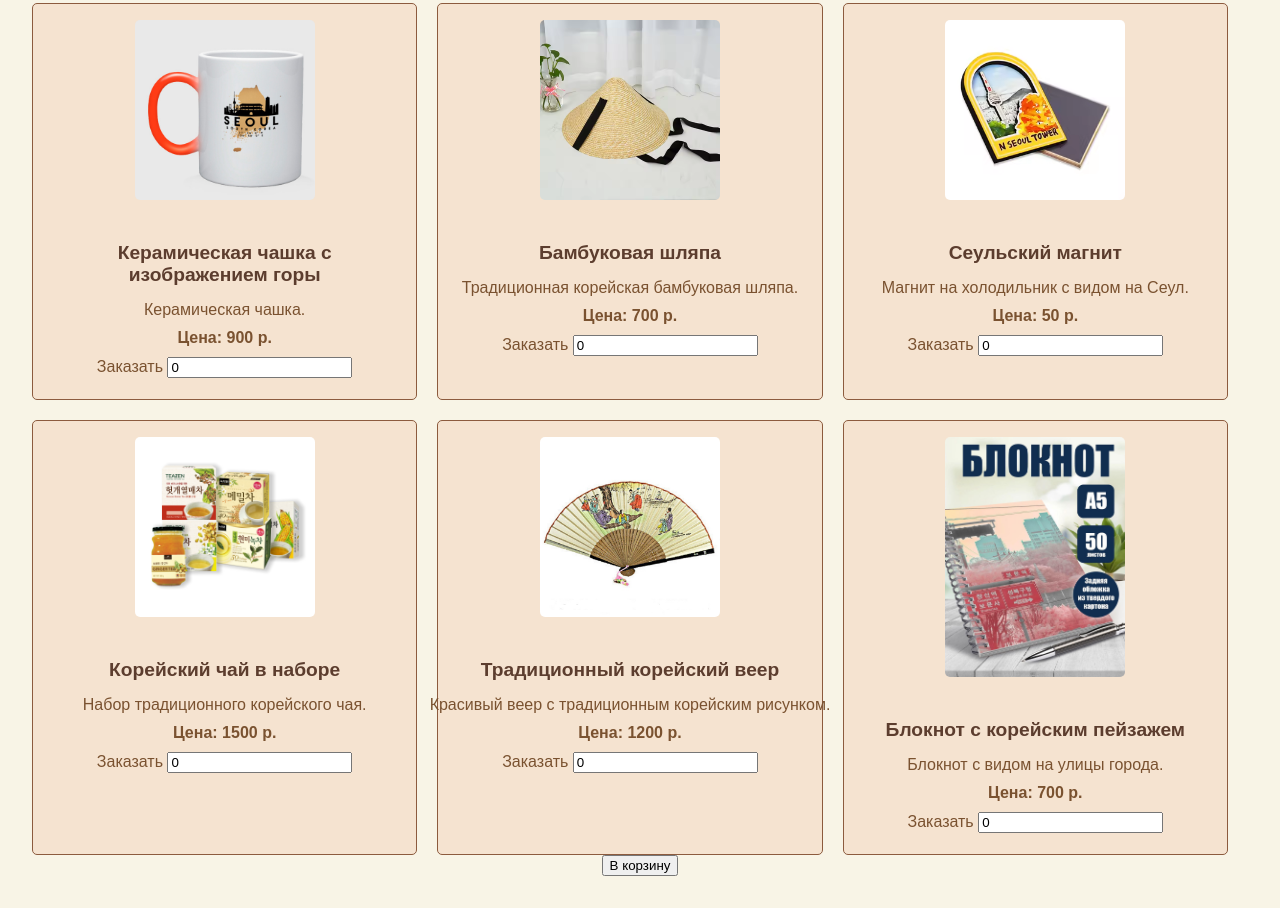
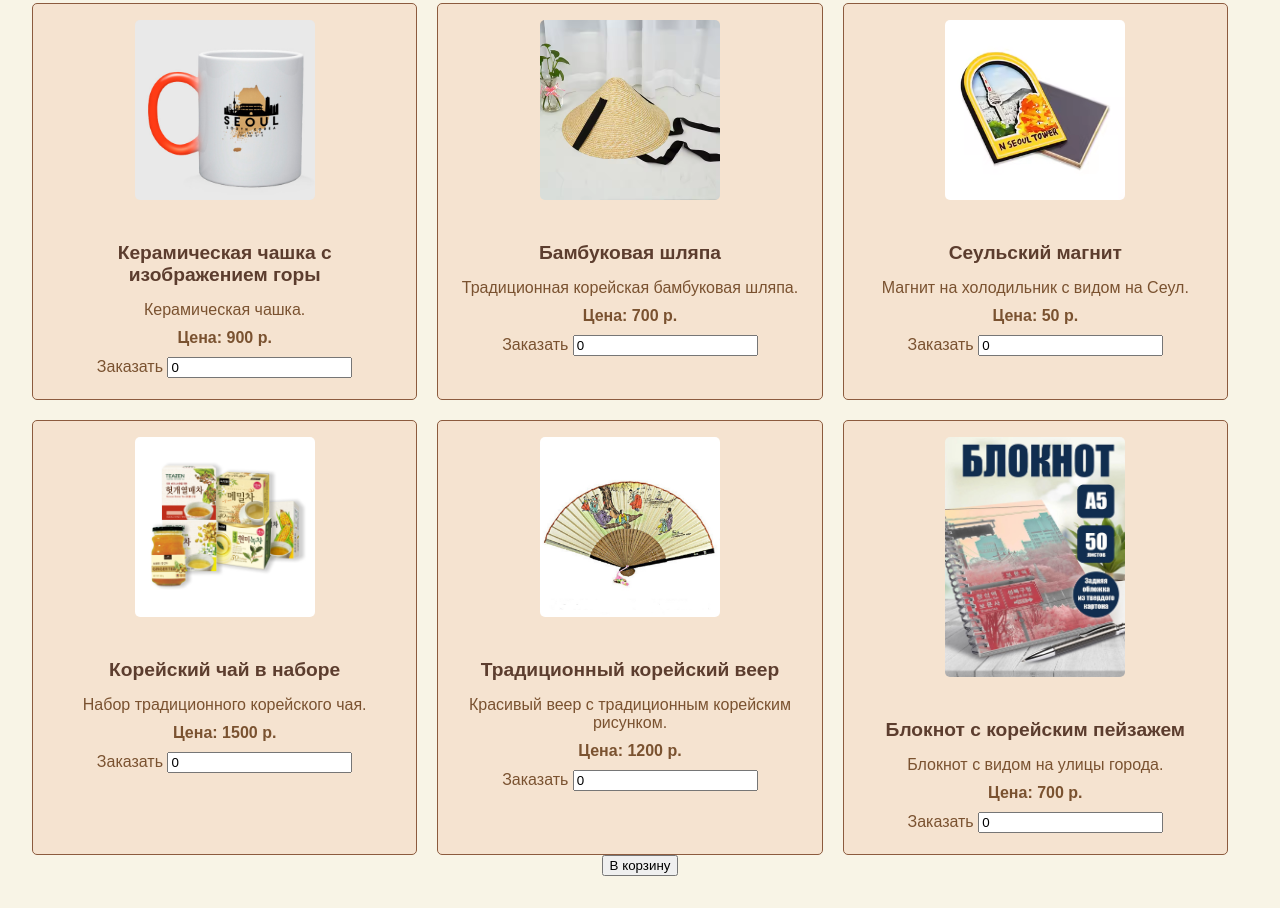
Before and after one commit to KhristineTarasenko/WebTechSite2, a plain HTML site: page SeoulV2/shop.html in a window 1280 px wide. Shown: the part 315-1223 px from the top of the page. Drawn offline with Linux system fonts and the light colour scheme.

Commit message:
Update styles.css

```diff
--- a/SeoulV2/styles.css
+++ b/SeoulV2/styles.css
@@ -376,7 +376,7 @@ footer p {
 .product-description, .product-price {
     margin-bottom: 10px; /* Отступы между элементами */
     text-align: center; /* Выравнивание текста по центру */
-    white-space: nowrap; /* Даем возможность тексту переноситься */
+    white-space: normal; /* Даем возможность тексту переноситься */
     overflow: visible; /* Отключаем обрезку текста */
 }
 
```
